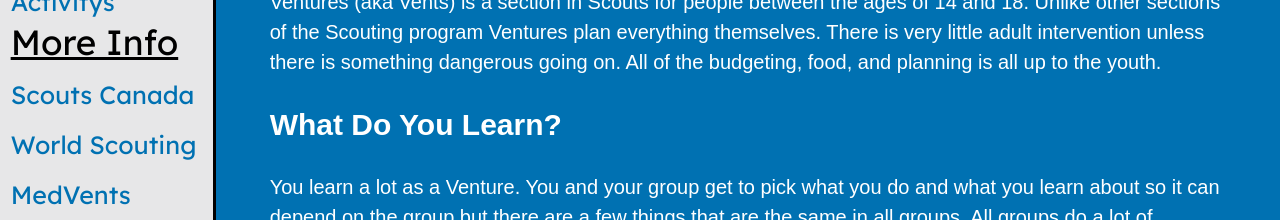
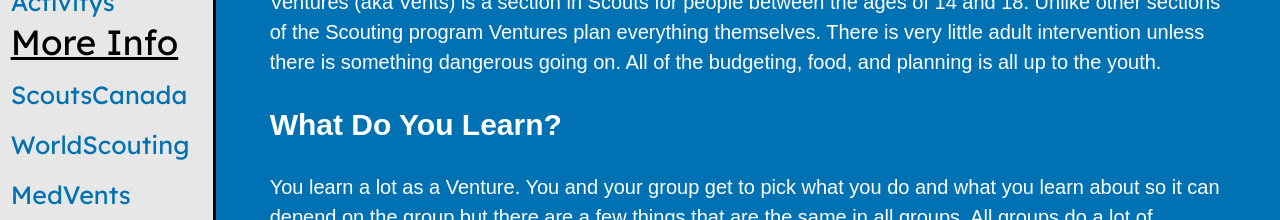
Before and after one commit to popularnoodle/popularnoodle.github.io, a plain HTML site: page !WebsiteProject/Index.html in a window 1280 px wide. Shown: the part 432-652 px from the top of the page. Drawn offline with Linux system fonts and the light colour scheme; a web font is replaced by a local one.

Commit message:
Update Index.html

```diff
--- a/!WebsiteProject/Index.html
+++ b/!WebsiteProject/Index.html
@@ -27,8 +27,8 @@
                 <a href="jamborees.html">Jamborees</a>
                 <a href="activitys.html">Activitys</a>
             <div class="increase">More Info</div>
-                <a href="https://www.scouts.ca/programs/sections/venturer-scouts.html" target="_blank">Scouts Canada</a>
-                <a href="https://www.scout.org/" target="_blank">World Scouting</a>
+                <a href="https://www.scouts.ca/programs/sections/venturer-scouts.html" target="_blank">ScoutsCanada</a>
+                <a href="https://www.scout.org/" target="_blank">WorldScouting</a>
                 <a href="https://www.medvents.org/about" target="_blank">MedVents</a>
                 <a href="https://seascouts.ca/" target="_blank"> SeaScouts</a>
             </div>
```
